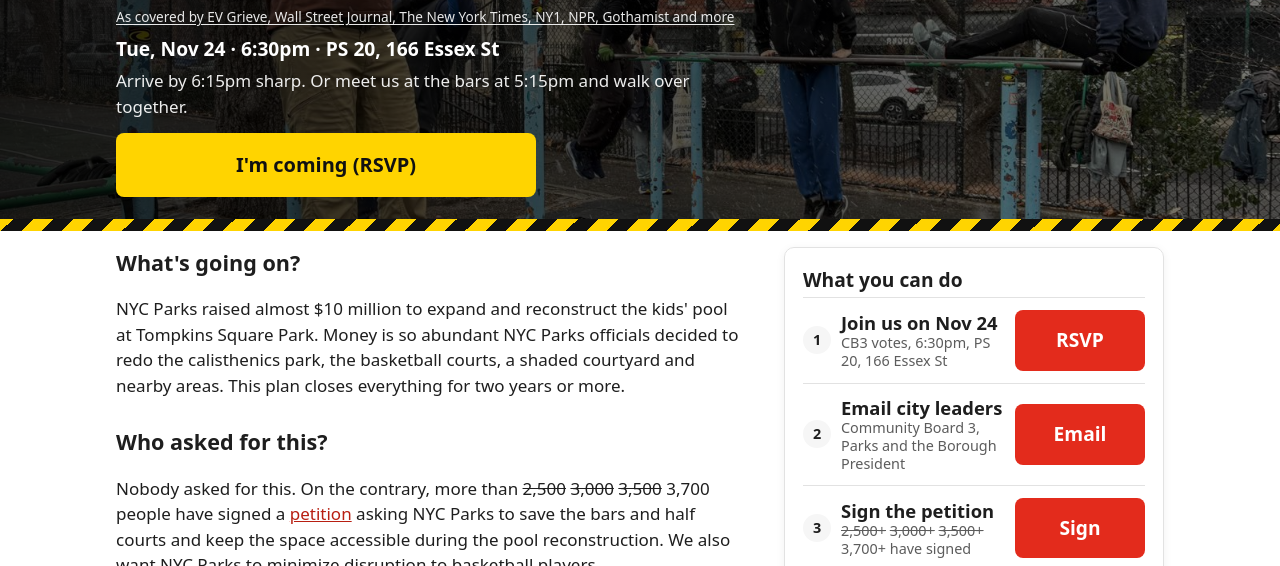
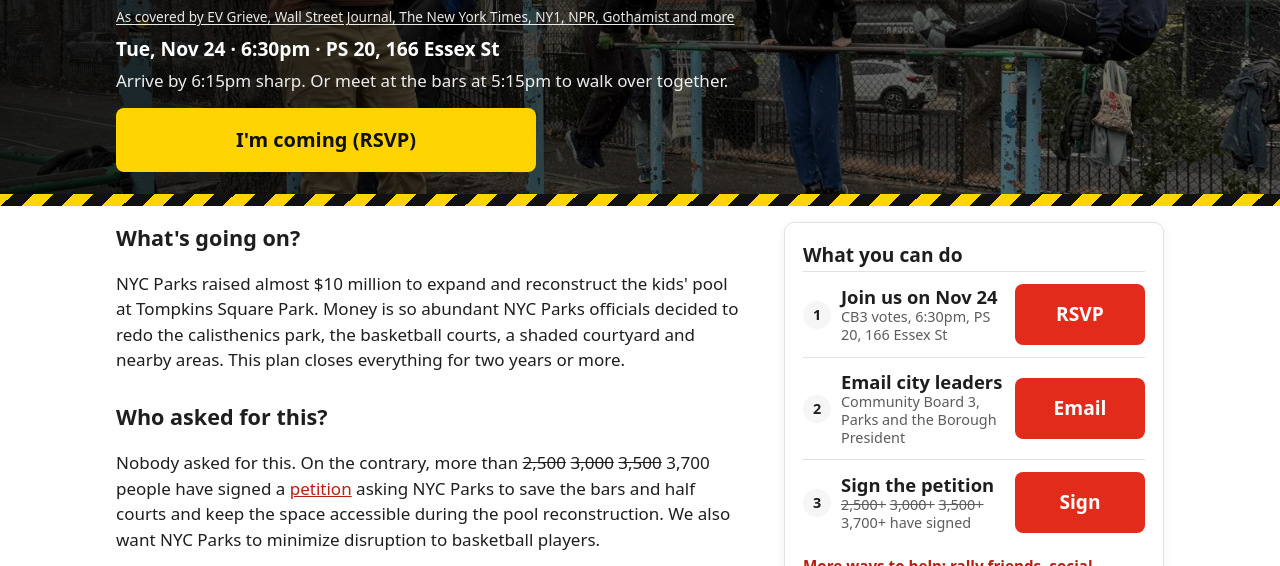
Before and after one commit to savetsp/savetsp.github.io, a plain HTML site: page index.html in a window 1280 px wide. Shown: the part 215-781 px from the top of the page. Drawn offline with Linux system fonts and the light colour scheme.

Commit message:
Hero: meet at 5:15pm to walk over together

```diff
--- a/index.html
+++ b/index.html
@@ -66,7 +66,7 @@
     <p class="tagline">CB3 might allow NYC Parks to use city money to make Tompkins Square Park less affordable, less useful to people with disabilities, and less inclusive. Join us, and bring your friends.</p>
     <p class="covered"><a href="#press">As covered by EV Grieve, Wall Street Journal, The New York Times, NY1, NPR, Gothamist and more</a></p>
     <p class="where">Tue, Nov&nbsp;24 &middot; 6:30pm &middot; PS&nbsp;20, 166&nbsp;Essex&nbsp;St</p>
-    <p class="walkline">Arrive by 6:15pm sharp. Or meet us at the bars at 5:15pm and walk over together.</p>
+    <p class="walkline">Arrive by 6:15pm sharp. Or meet at the bars at 5:15pm to walk over together.</p>
     <a class="go big rsvp" style="margin-top:14px" href="https://partiful.com/e/oX5YqFLY7rxELGgIoRnX?c=aRlG0w1U" target="_blank" rel="noopener" data-goatcounter-click="partiful-nov24-hero">I'm coming (RSVP)</a>
   </div>
 </section>
```
